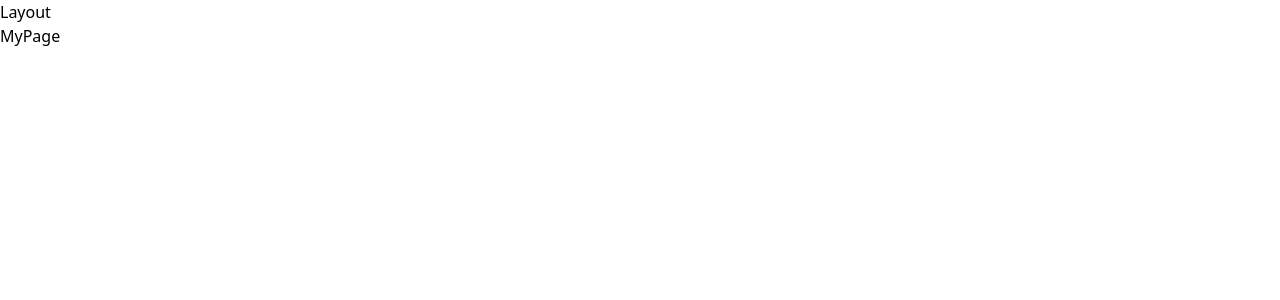
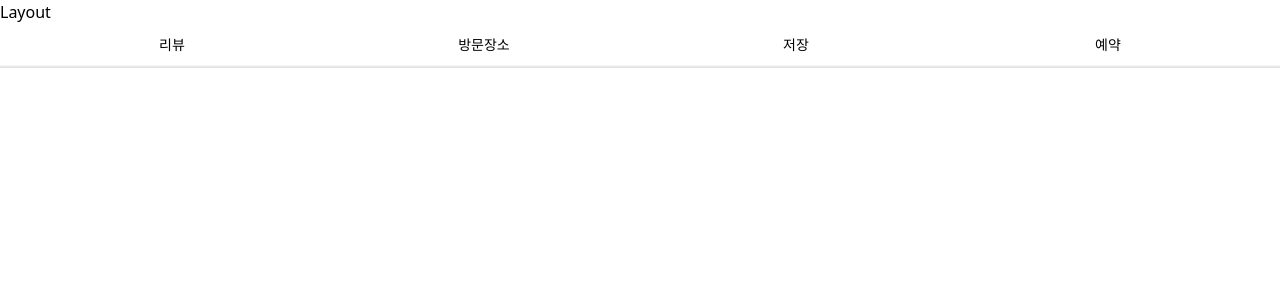
Before and after one commit to hyny-hyuny/gabom-react, a React (Vite) app: page /my in a window 1280 px wide. Shown: the top 300 px of the page. Built offline with nearby package versions, Linux system fonts and the light colour scheme; a web font is replaced by a local one.

Commit message:
[Feat] 탭 내비게이션 1차 완료
- 마이페이지에 들어가는 탭 내비게이션 구현
- searchParams 사용
- svg 아이콘 설정 관련 코드 내비게이션 브랜치에 있어서 해당 브랜치 머지 이후 아이콘 작업 예정

Resolves 탭 내비게이션 개발 #15

```diff
--- /dev/null
+++ b/src/components/atoms/TabNavItem.tsx
@@ -0,0 +1,31 @@
+import { TabNavItemData, TabNavItemSearchParam } from '../molecules/TabNav';
+
+type TabNavItemProps = TabNavItemData & {
+  currentSearchParam: TabNavItemSearchParam;
+  handleSearchParam: (param: TabNavItemSearchParam) => void;
+};
+
+function TabNavItem({
+  searchParam,
+  label,
+  // Icon,
+  currentSearchParam,
+  handleSearchParam,
+}: TabNavItemProps) {
+  const isCurrent = currentSearchParam === searchParam;
+
+  const handleClickNavLink = () => {
+    handleSearchParam(searchParam);
+  };
+
+  return (
+    <li className='flex flex-1'>
+      <button className={`${isCurrent ?'text-tertairy' :'border-transparent'} border-b-2  w-full flex justify-center items-center py-1 px-4`} onClick={handleClickNavLink}>
+        {/* <Icon /> */}
+        <span className={`text-sm/relaxed font-medium`}>{label}</span>
+      </button>
+    </li>
+  );
+}
+
+export default TabNavItem;
--- /dev/null
+++ b/src/components/molecules/TabNav.tsx
@@ -0,0 +1,50 @@
+// import TimeIcon from '../../assets/time.svg?react';
+// import SaveIcon from '../../assets/save.svg?react';
+import TabNavItem from '../atoms/TabNavItem';
+import { useSearchParams } from 'react-router';
+
+export type TabNavItemSearchParam = 'review' | 'place' | 'bookmark' | 'reservation';
+
+export type IconType = React.FC<React.SVGProps<SVGSVGElement>> | string;
+
+export interface TabNavItemData {
+  searchParam: TabNavItemSearchParam;
+  label: string;
+  Icon: IconType;
+}
+
+const tabNavItems: TabNavItemData[] = [
+  { searchParam: 'review', label: '리뷰', Icon: '' },
+  { searchParam: 'place', label: '방문장소', Icon: '' },
+  { searchParam: 'bookmark', label: '저장', Icon: '' },
+  { searchParam: 'reservation', label: '예약', Icon: '' },
+];
+
+function TabNav() {
+  const [searchParams,setSearchParams] = useSearchParams();
+  const currentSearchParam = searchParams.get('tab') as TabNavItemSearchParam
+
+  const handleSearchParam = (searchParam: TabNavItemSearchParam) => {
+    searchParams.set('tab', searchParam);
+    setSearchParams(searchParams)
+  };
+
+  const tabNavItemsMap = tabNavItems.map((item) => {
+    return (
+      <TabNavItem
+        key={item.searchParam}
+        {...item}
+        currentSearchParam={currentSearchParam}
+        handleSearchParam={handleSearchParam}
+      />
+    );
+  });
+
+  return (
+    <nav className='inner-border px-6 border-gray-100' aria-label="내 정보 목록 내비게이션">
+      <ul className='flex h-11'>{tabNavItemsMap}</ul>
+    </nav>
+  );
+}
+
+export default TabNav;
--- a/src/components/pages/MyPage.tsx
+++ b/src/components/pages/MyPage.tsx
@@ -1,5 +1,11 @@
+import TabNav from '../molecules/TabNav';
+
 function MyPage() {
-  return <section>MyPage</section>;
+  return (
+    <section>
+      <TabNav />
+    </section>
+  );
 }
 
 export default MyPage;
```
